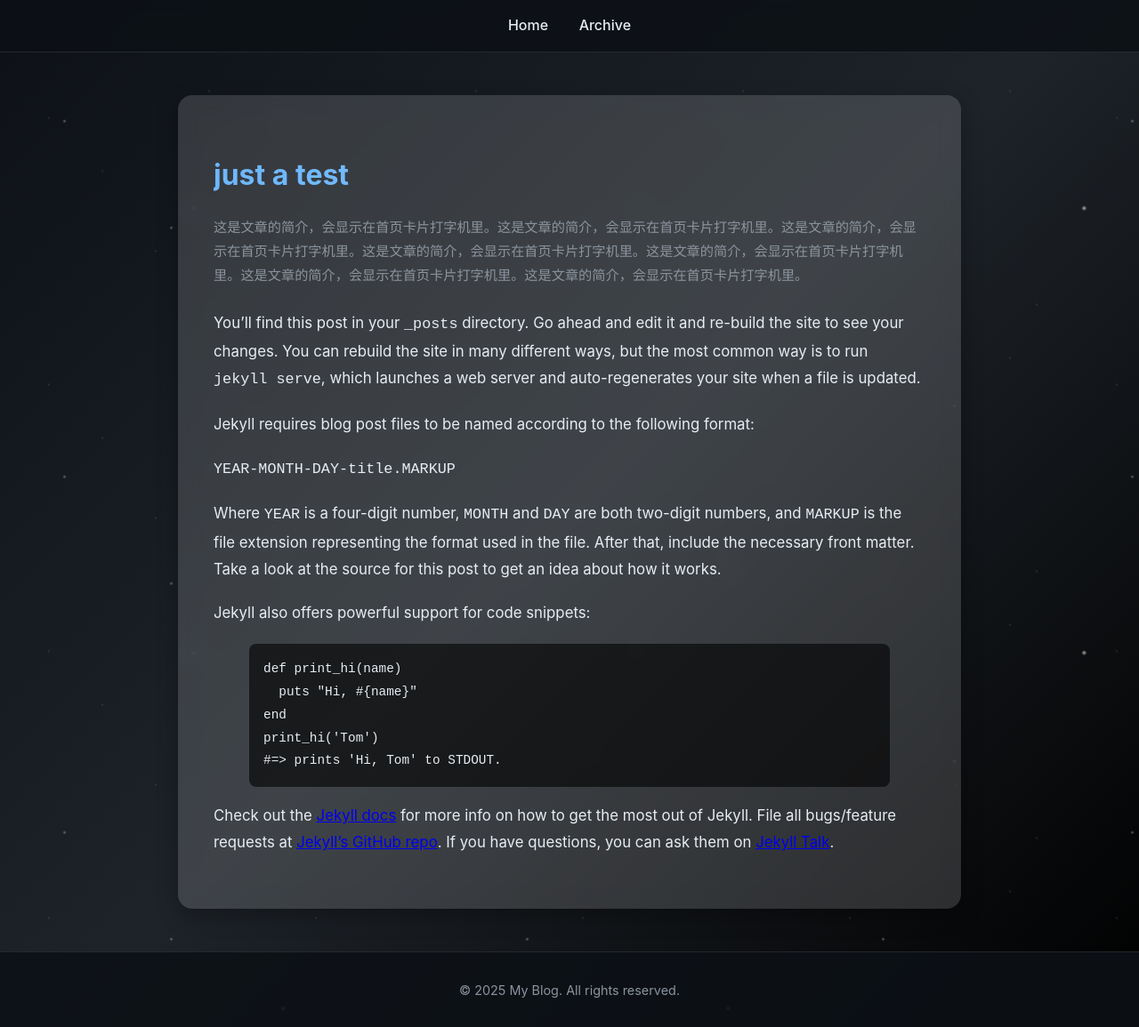
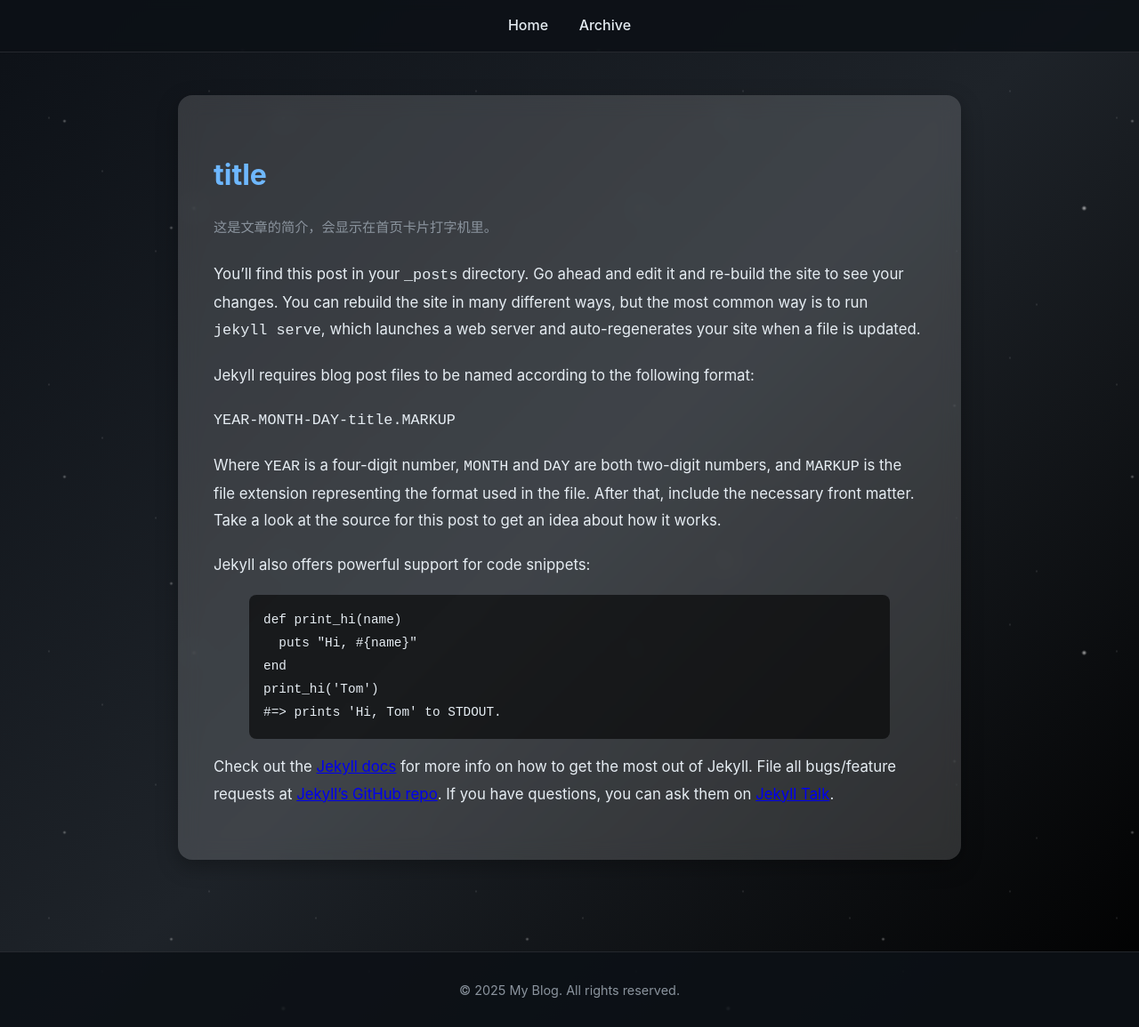
Before and after one commit to howimakeit/howimakeit.github.io, a Jekyll site: the page built from _posts/2025-10-02-title.md, in a window 1280 px wide and 1155 px high. Shown: the whole window at 89% size. Built offline with Jekyll 4.4.1, drawn with Linux system fonts in a browser that asks for light colours.

Commit message:
add new post

```diff
--- a/_posts/2025-10-02-test.md
+++ b/_posts/2025-10-02-title.md
@@ -1,9 +1,9 @@
 ---
 layout: post-page
-title:  "just a test"
+title:  "title"
 date:   2025-10-02 22:27:29 +0800
 categories: jekyll update
-excerpt: "这是文章的简介，会显示在首页卡片打字机里。这是文章的简介，会显示在首页卡片打字机里。这是文章的简介，会显示在首页卡片打字机里。这是文章的简介，会显示在首页卡片打字机里。这是文章的简介，会显示在首页卡片打字机里。这是文章的简介，会显示在首页卡片打字机里。这是文章的简介，会显示在首页卡片打字机里。"
+excerpt: "这是文章的简介，会显示在首页卡片打字机里。"
 image: "/assets/images/post1.jpg"
 ---
 You’ll find this post in your `_posts` directory. Go ahead and edit it and re-build the site to see your changes. You can rebuild the site in many different ways, but the most common way is to run `jekyll serve`, which launches a web server and auto-regenerates your site when a file is updated.
```
Also changed, not shown: _posts/2025-10-20-Hidden.Rules.md (added, +69 -0 lines), assets/images/hidden-rules.jpg (added).
